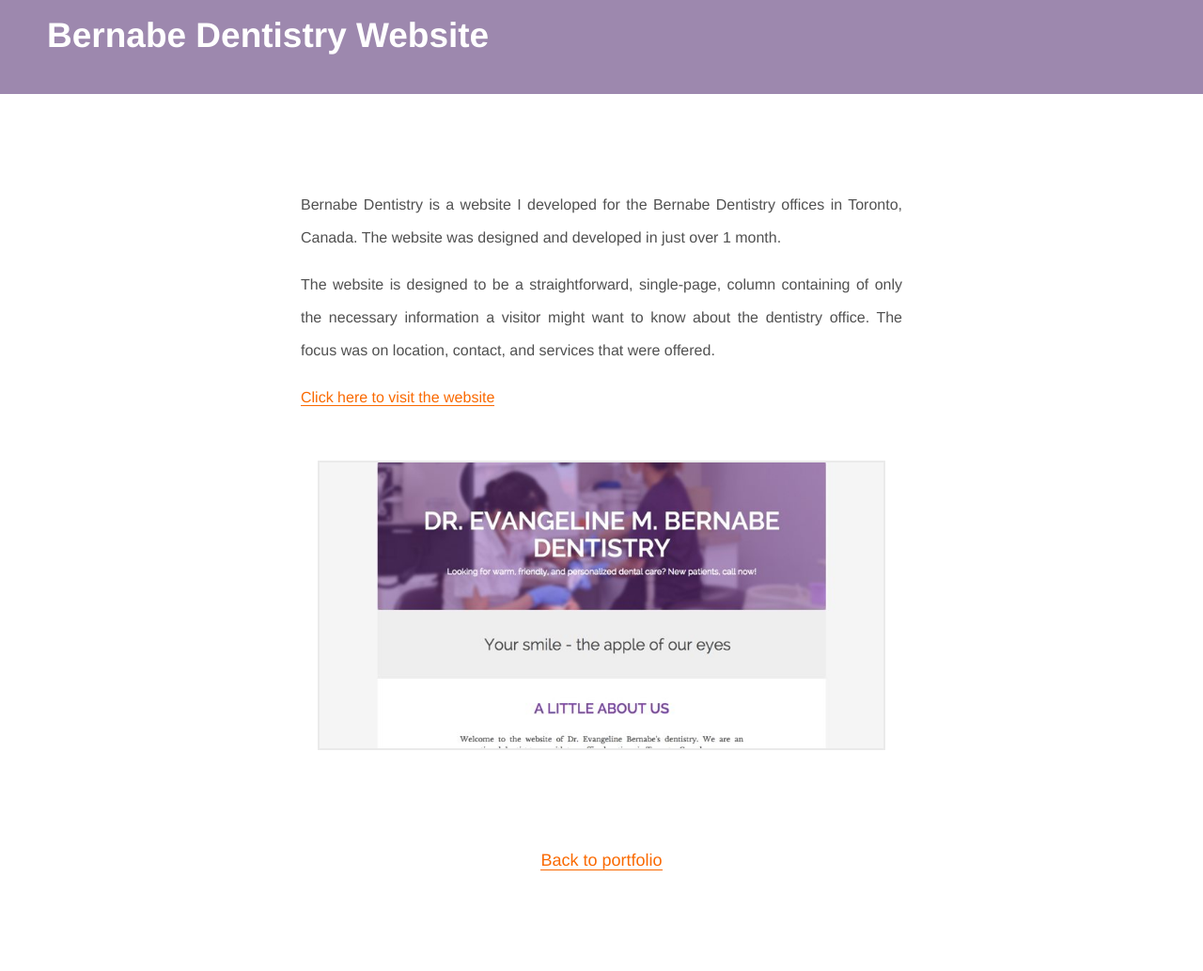
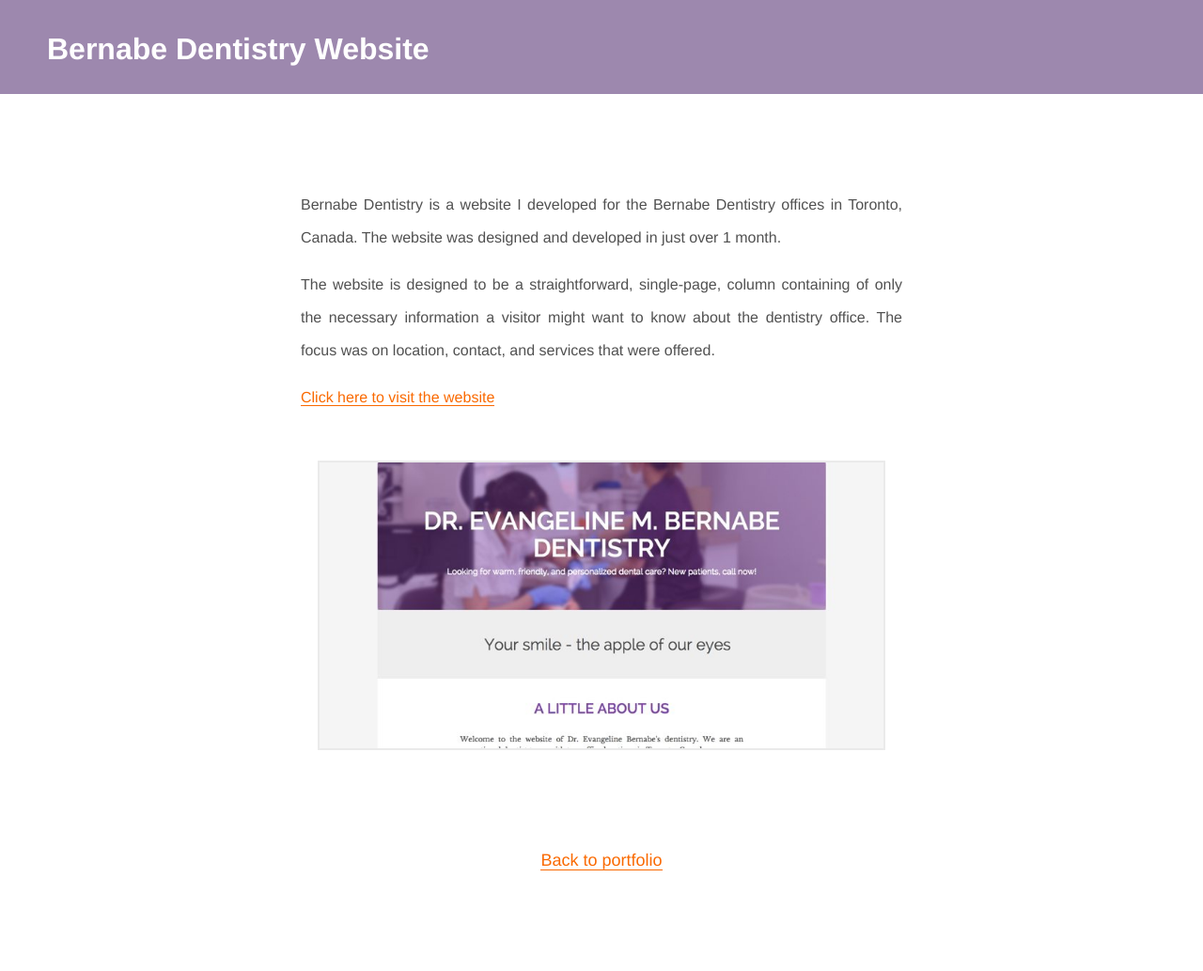
Before and after one commit to jffrymrtn/jffrymrtn.github.io, a Jekyll site: the page built from _posts/2014-07-27-bernabe.md, in a window 1280 px wide. Shown: the whole page at 94% size. Built offline with Jekyll 4.4.1, drawn with Linux system fonts in a browser that asks for light colours.

Commit message:
Update project.css

```diff
--- a/css/project.css
+++ b/css/project.css
@@ -46,8 +46,7 @@
 }
 
 #project-page h1 {
-  font-size: 37px;
-  margin-bottom: 15px;
+  font-size: 32px;
   color: #424242;
 }
 
```
